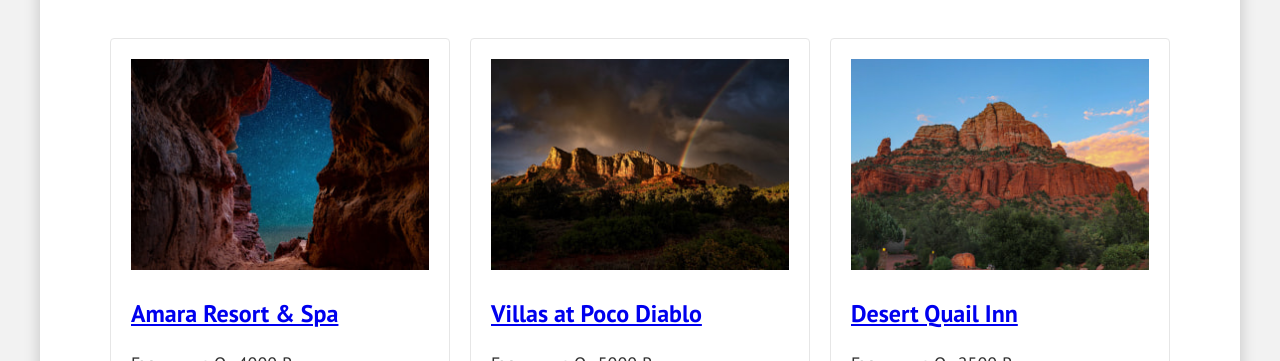
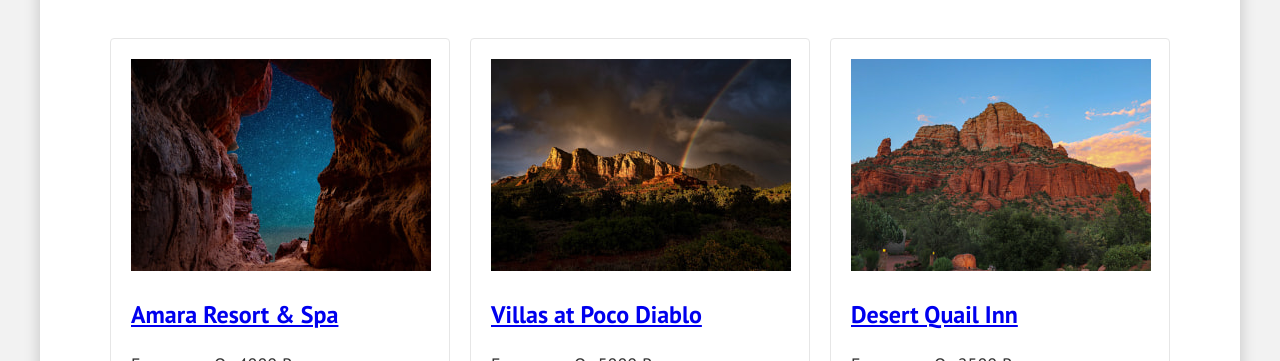
Before and after one commit to htmlacademy-htmlcss/1734487-sedona-36, a plain HTML site: page catalog.html in a window 1280 px wide. Shown: the part 591-952 px from the top of the page. Drawn offline with Linux system fonts and the light colour scheme.

Commit message:
Передумывает "выравнивать" img

```diff
--- a/styles/style.css
+++ b/styles/style.css
@@ -20,12 +20,6 @@
   -webkit-box-sizing: border-box;
   -moz-box-sizing: border-box;
   box-sizing: border-box;
-}
-
-img {
-  max-width: 100%;
-  height: auto;
-  object-fit: contain;
 }
 
 html {
```
